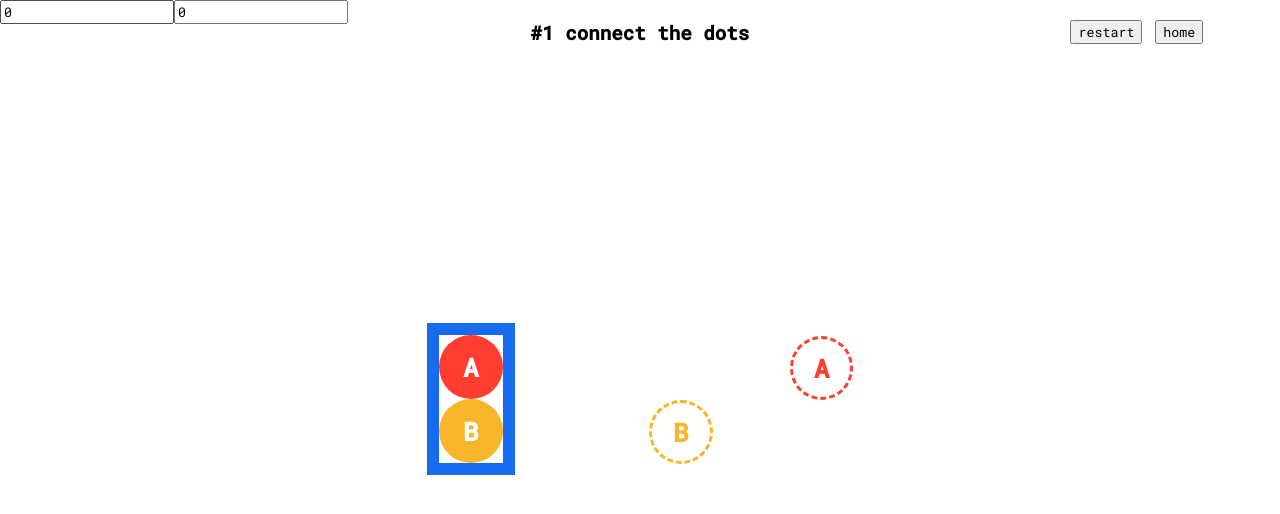
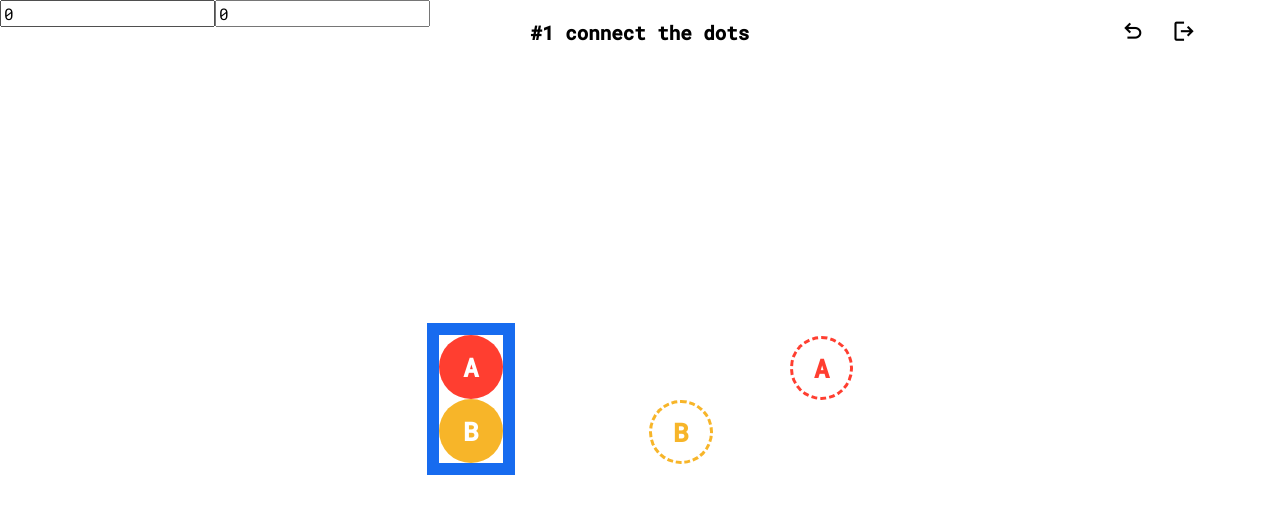
Before and after one commit to marcos-acosta/css-hell, a React (Create React App) app: page / in a window 1280 px wide. Shown: the top 514 px of the page. Built offline with nearby package versions, Linux system fonts and the light colour scheme.

Commit message:
Style game control buttons and menu

```diff
--- a/src/components/Level/Level.js
+++ b/src/components/Level/Level.js
@@ -89,13 +89,36 @@ export default function Level(props) {
         {buildElements(props.levelData.elements, customCss, elementRefs)}
       </div>
       <div className={styles.gameControlsContainer}>
-        <div className={styles.levelTitle}>
+        <div
+          className={combineClassNames(
+            styles.levelTitle,
+            isWinning && styles.whiteText
+          )}
+        >
           #{props.levelNumber} {props.levelData.levelName}
         </div>
         <div className={styles.floatRightControls}>
-          <button className={styles.gameControlButton}>restart</button>
+          <button className={styles.gameControlButton}>
+            <span
+              className={combineClassNames(
+                "material-symbols-outlined",
+                styles.gameControlSymbol,
+                isWinning && styles.whiteText
+              )}
+            >
+              undo
+            </span>
+          </button>
           <button className={styles.gameControlButton} onClick={props.goHome}>
-            home
+            <span
+              className={combineClassNames(
+                "material-symbols-outlined",
+                styles.gameControlSymbol,
+                isWinning && styles.whiteText
+              )}
+            >
+              logout
+            </span>
           </button>
         </div>
       </div>
--- a/src/components/Level/Level.module.css
+++ b/src/components/Level/Level.module.css
@@ -36,6 +36,26 @@
 .gameControlButton {
   display: inline-block;
   margin-right: 1vw;
+  border: none;
+  background-color: transparent;
+  cursor: pointer;
+  border-radius: 50%;
+  pointer-events: all;
+  display: inline-flex;
+  width: 3vw;
+  height: 3vw;
+  justify-content: center;
+  align-items: center;
+  transition-property: background-color;
+  transition-duration: 0.5s;
+}
+
+.gameControlButton:hover {
+  background-color: rgba(0, 0, 0, 0.143);
+}
+
+.gameControlSymbol {
+  font-size: 2vw;
 }
 
 .devWinCondition {
@@ -48,3 +68,7 @@
   width: 5vw;
   height: 5vw;
 }
+
+.whiteText {
+  color: white;
+}
--- a/src/index.css
+++ b/src/index.css
@@ -13,4 +13,5 @@ code {
 input,
 button {
   font-family: inherit;
+  font-size: inherit;
 }
```
